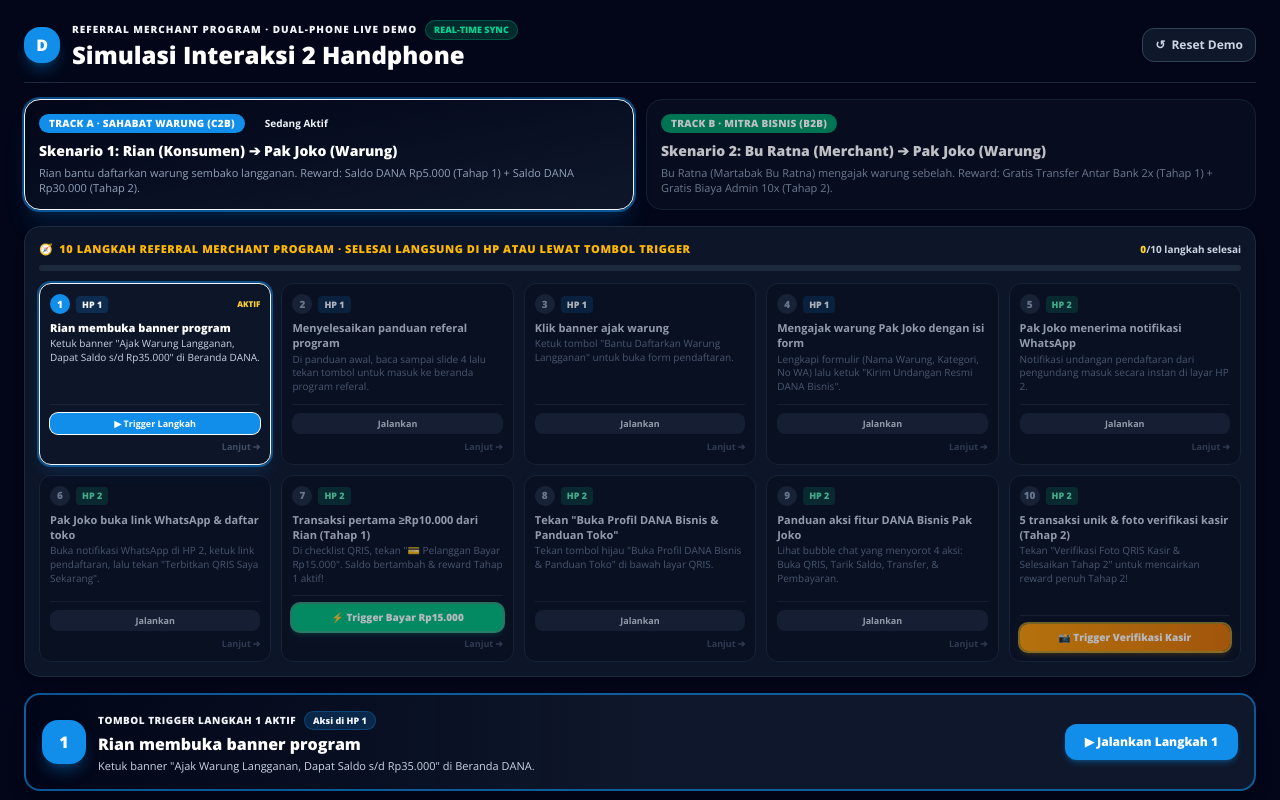
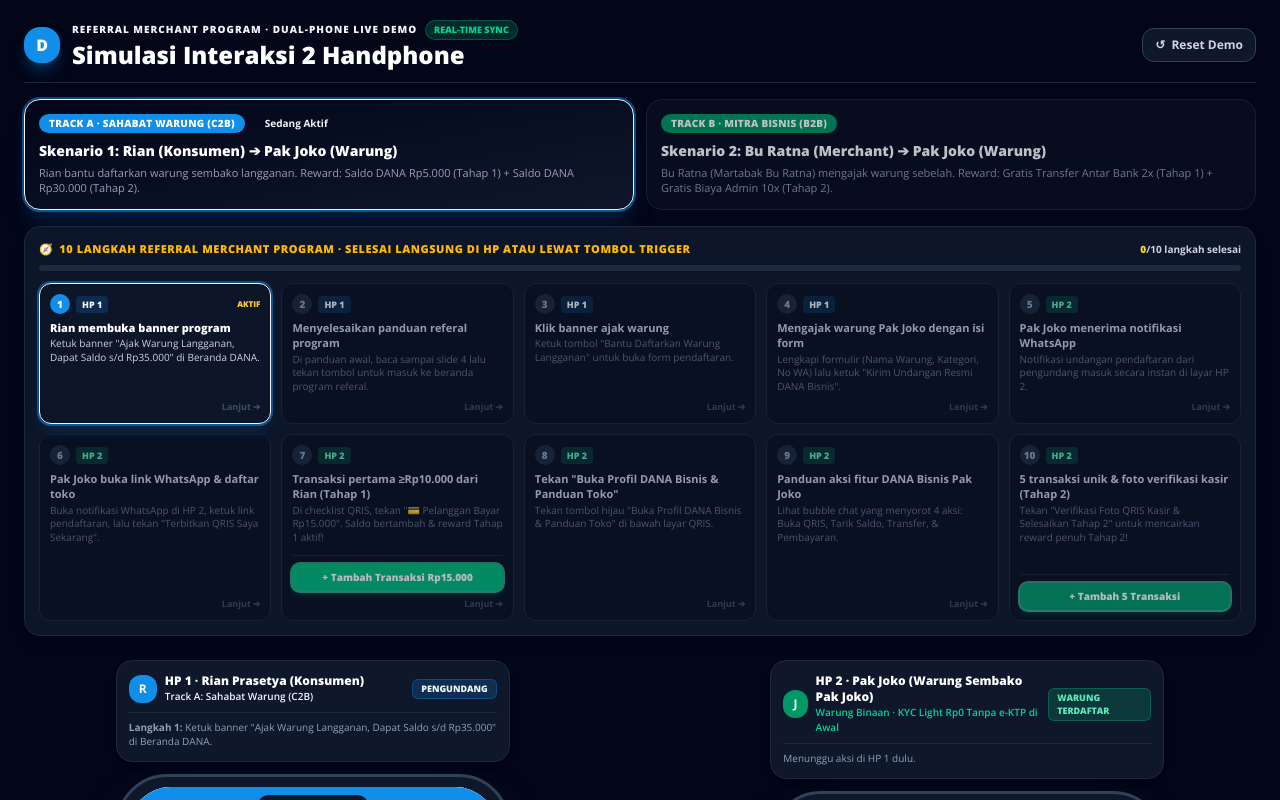
Before and after one commit to hafizhnjwn/dana-bisnis-referral, a React (Vite) app: page / in a window 1280 px wide. Shown: the top 800 px of the page. Built offline with nearby package versions, Linux system fonts and the light colour scheme.

Commit message:
fix: restrict buttons strictly to step 7 and 10 for adding transactions only

```diff
--- a/src/App.jsx
+++ b/src/App.jsx
@@ -10,7 +10,6 @@
   TIERS,
 } from './rewards.js';
 import screens, { WHATSAPP_NOTIFICATIONS, WhatsAppChatModal } from './screens.jsx';
-import { QrisCashierVerificationModal } from './hostApp.jsx';
 import { Icon } from './ui.jsx';
 
 /**
@@ -247,12 +246,9 @@
   // Scenario state: 'rian_joko' | 'ratna_joko'
   const [scenario, setScenario] = useState('rian_joko');
 
-  // Progres skenario: diisi oleh aksi nyata di kedua handphone atau tombol trigger.
+  // Progres skenario: diisi oleh aksi nyata di kedua handphone atau tombol trigger transaksi.
   const [progress, setProgress] = useState({});
   const mark = (id) => setProgress((p) => (p[id] ? p : { ...p, [id]: true }));
-
-  // Modal Verifikasi Meja Kasir global (Step 10)
-  const [showVerifyModalGlobal, setShowVerifyModalGlobal] = useState(false);
 
   // Penanda UI yang dikirim layar lewat patch(), mis. hasSeenAffiliateGuide.
   const [flags, setFlags] = useState({});
@@ -650,42 +646,9 @@
   const currentIndex = steps.findIndex((st) => !progress[st.id]);
   const currentStep = currentIndex === -1 ? null : steps[currentIndex];
 
-  /** Trigger langsung aksi per langkah (terutama Step 7 & Step 10) */
+  /** Trigger khusus untuk menambahkan transaksi (Step 7 dan Step 10) */
   const handleTriggerStep = (stepId) => {
-    switch (stepId) {
-      case 'open_hub':
-        go1('hub');
-        break;
-      case 'guide_done':
-        applyPatch({ hasSeenAffiliateGuide: true });
-        mark('guide_done');
-        go1('hub');
-        break;
-      case 'open_nominate':
-        go1('nominate');
-        break;
-      case 'invite_sent':
-        actions.nominate({
-          name: 'Warung Sembako Pak Joko',
-          category: 'Toko Kelontong',
-          phone: '081244098822',
-        });
-        break;
-      case 'wa_notif': {
-        const notif =
-          WHATSAPP_NOTIFICATIONS.find((n) => n.id === 'wa-invite-joko') ?? WHATSAPP_NOTIFICATIONS[0];
-        setWhatsappPush2({ ...notif, sender: user1.name });
-        mark('wa_notif');
-        break;
-      }
-      case 'open_invite':
-        actions.issueQris({
-          name: 'Warung Sembako Pak Joko',
-          category: 'Toko Kelontong',
-          location: 'Jl. Tebet Barat Dalam VIII No.12, Jakarta Selatan',
-        });
-        break;
-      case 'stage1_tx':
+    if (stepId === 'stage1_tx') {
       if (!merchant.issued) {
         setMerchant((m) => ({ ...m, issued: true }));
       }
@@ -693,23 +656,8 @@
         setScreen2('qris');
       }
       actions.receivePayment(15000);
-        break;
-      case 'open_bizprofile':
-        mark('open_bizprofile');
-        go2('bizprofile');
-        break;
-      case 'biz_guide':
-        actions.completeBizGuide();
-        go2('bizprofile');
-        break;
-      case 'stage2_verify':
-        if (screen2 !== 'bizprofile' && screen2 !== 'qris') {
-          setScreen2('bizprofile');
-        }
-        setShowVerifyModalGlobal(true);
-        break;
-      default:
-        break;
+    } else if (stepId === 'stage2_verify') {
+      actions.completeStage2();
     }
   };
 
@@ -779,16 +727,8 @@
           })}
         </div>
 
-        {/* Section 2: Step-by-step scenario progress (dijalankan langsung di kedua HP atau via tombol trigger) */}
+        {/* Section 2: Step-by-step scenario progress */}
         <ScenarioSteps steps={steps} progress={progress} onTriggerStep={handleTriggerStep} />
-
-        {/* Section 3: Active Step Trigger Banner (Highlighted Bar for Step 7, Step 10, etc.) */}
-        <ActiveStepTriggerBanner
-          currentStep={currentStep}
-          currentIndex={currentIndex}
-          onTriggerStep={handleTriggerStep}
-          onQuickCompleteStage2={() => actions.completeStage2()}
-        />
 
         {/* Dual Phone Showcase Side-by-Side */}
         <div className="mt-2 flex flex-col lg:flex-row items-center lg:items-start justify-center gap-8 xl:gap-14">
@@ -915,17 +855,6 @@
           </div>
         </div>
       </div>
-
-      {/* Global Cashier Verification Modal for Step 10 */}
-      <QrisCashierVerificationModal
-        isOpen={showVerifyModalGlobal}
-        onClose={() => setShowVerifyModalGlobal(false)}
-        onConfirm={() => {
-          actions.completeStage2();
-          setShowVerifyModalGlobal(false);
-        }}
-        merchant={merchant}
-      />
     </div>
   );
 }
@@ -1029,43 +958,35 @@
                 </p>
               </div>
 
-              {/* Action / Trigger Buttons directly inside the Step Box */}
+              {/* Tombol trigger HANYA untuk Step 7 dan Step 10 untuk menambahkan transaksi */}
+              {isStep7 && (
                 <div className="mt-2.5 pt-2 border-t border-slate-800/80">
-                {isStep7 ? (
                   <button
                     onClick={() => onTriggerStep('stage1_tx')}
                     className={`flex w-full items-center justify-center gap-1 rounded-lg py-1.5 px-2 text-[10px] font-black shadow-md transition active:scale-95 cursor-pointer ${
                       done
-                        ? 'bg-emerald-800/40 text-emerald-300 border border-emerald-500/30 hover:bg-emerald-800/60'
+                        ? 'bg-emerald-800/40 text-emerald-300 border border-emerald-500/30'
                         : 'bg-emerald-500 hover:bg-emerald-400 text-white ring-2 ring-emerald-300/60 shadow-emerald-500/30'
                     }`}
                   >
-                    {done ? '✓ Transaksi Rp15.000 Selesai' : '⚡ Trigger Bayar Rp15.000'}
+                    {done ? '✓ Transaksi Rp15.000 Masuk' : '+ Tambah Transaksi Rp15.000'}
                   </button>
-                ) : isStep10 ? (
+                </div>
+              )}
+
+              {isStep10 && (
+                <div className="mt-2.5 pt-2 border-t border-slate-800/80">
                   <button
                     onClick={() => onTriggerStep('stage2_verify')}
                     className={`flex w-full items-center justify-center gap-1 rounded-lg py-1.5 px-2 text-[10px] font-black shadow-md transition active:scale-95 cursor-pointer ${
                       done
-                        ? 'bg-emerald-800/40 text-emerald-300 border border-emerald-500/30 hover:bg-emerald-800/60'
-                        : 'bg-gradient-to-r from-amber-500 to-amber-600 hover:from-amber-400 hover:to-amber-500 text-white ring-2 ring-amber-300/60 shadow-amber-500/30'
+                        ? 'bg-emerald-800/40 text-emerald-300 border border-emerald-500/30'
+                        : 'bg-emerald-600 hover:bg-emerald-500 text-white ring-2 ring-emerald-300/60 shadow-emerald-500/30'
                     }`}
                   >
-                    {done ? '✓ Tahap 2 Selesai (Buka Foto)' : '📸 Trigger Verifikasi Kasir'}
+                    {done ? '✓ 5 Transaksi Selesai' : '+ Tambah 5 Transaksi'}
                   </button>
-                ) : (
-                  <button
-                    onClick={() => onTriggerStep(st.id)}
-                    className={`flex w-full items-center justify-center gap-1 rounded-lg py-1 px-1.5 text-[9px] font-bold transition active:scale-95 cursor-pointer ${
-                      done
-                        ? 'bg-slate-800/50 text-slate-400 border border-slate-700/40 hover:bg-slate-800 hover:text-slate-300'
-                        : active
-                          ? 'bg-dana-500 hover:bg-dana-400 text-white font-black shadow-xs ring-1 ring-dana-300/50'
-                          : 'bg-slate-800/80 hover:bg-slate-700 text-slate-300'
-                    }`}
-                  >
-                    {done ? 'Ulangi Langkah' : active ? '▶ Trigger Langkah' : 'Jalankan'}
-                  </button>
+                </div>
               )}
 
               {/* Step Flow Connector Arrow */}
@@ -1077,128 +998,8 @@
                 </div>
               )}
             </div>
-            </div>
           );
         })}
-      </div>
-    </div>
-  );
-}
-
-/**
- * Banner aktif di atas kedua handphone yang menyorot langkah saat ini beserta tombol trigger langsung.
- */
-function ActiveStepTriggerBanner({ currentStep, currentIndex, onTriggerStep, onQuickCompleteStage2 }) {
-  if (!currentStep) {
-    return (
-      <div className="rounded-2xl border border-emerald-500/40 bg-emerald-950/40 p-4 text-center">
-        <p className="text-sm font-black text-emerald-300">
-          🎉 Seluruh 10 Langkah Referral Merchant Program Berhasil Diselesaikan!
-        </p>
-        <p className="text-xs text-slate-300 mt-1">
-          Warung Sembako Pak Joko telah aktif menerima pembayaran QRIS, reward Tahap 1 &amp; Tahap 2 telah cair ke akun masing-masing.
-        </p>
-      </div>
-    );
-  }
-
-  const isStep7 = currentStep.id === 'stage1_tx';
-  const isStep10 = currentStep.id === 'stage2_verify';
-
-  return (
-    <div
-      className={`rounded-2xl border-2 p-4 shadow-xl transition-all ${
-        isStep7
-          ? 'border-emerald-400 bg-gradient-to-r from-emerald-950/95 via-slate-900 to-emerald-950/95 ring-2 ring-emerald-500/40'
-          : isStep10
-            ? 'border-amber-400 bg-gradient-to-r from-amber-950/95 via-slate-900 to-amber-950/95 ring-2 ring-amber-500/40'
-            : 'border-dana-500/60 bg-gradient-to-r from-dana-950/80 via-slate-900 to-slate-900'
-      }`}
-    >
-      <div className="flex flex-col md:flex-row items-center justify-between gap-4">
-        <div className="flex items-center gap-3 w-full md:w-auto">
-          <span
-            className={`flex h-11 w-11 shrink-0 items-center justify-center rounded-2xl text-white font-black text-base shadow-lg ${
-              isStep7
-                ? 'bg-emerald-500 shadow-emerald-500/30 animate-pulse'
-                : isStep10
-                  ? 'bg-amber-500 shadow-amber-500/30 animate-pulse'
-                  : 'bg-dana-500 shadow-dana-500/30'
-            }`}
-          >
-            {isStep7 ? '⚡7' : isStep10 ? '📸10' : `${currentIndex + 1}`}
-          </span>
-          <div className="flex-1">
-            <div className="flex flex-wrap items-center gap-2">
-              <span
-                className={`text-[10px] font-black uppercase tracking-wider ${
-                  isStep7 ? 'text-emerald-400' : isStep10 ? 'text-amber-400' : 'text-dana-400'
-                }`}
-              >
-                TOMBOL TRIGGER LANGKAH {currentIndex + 1} AKTIF
-              </span>
-              <span
-                className={`rounded-full px-2 py-0.5 text-[9px] font-black ${
-                  currentStep.phone === 1
-                    ? 'bg-dana-500/20 text-dana-300 border border-dana-500/30'
-                    : 'bg-emerald-500/20 text-emerald-300 border border-emerald-500/30'
-                }`}
-              >
-                Aksi di HP {currentStep.phone}
-              </span>
-              {isStep7 && (
-                <span className="rounded-full bg-emerald-500/30 text-emerald-300 text-[9px] font-bold px-2 py-0.5 border border-emerald-500/40">
-                  Nominal: Rp15.000 (&gt; Rp10.000)
-                </span>
-              )}
-              {isStep10 && (
-                <span className="rounded-full bg-amber-500/30 text-amber-300 text-[9px] font-bold px-2 py-0.5 border border-amber-500/40">
-                  5 Tx Unik + Meja Kasir
-                </span>
-              )}
-            </div>
-            <h3 className="text-sm sm:text-base font-black text-white mt-0.5">
-              {currentStep.title}
-            </h3>
-            <p className="text-[11px] text-slate-300 mt-0.5 leading-snug">
-              {currentStep.hint}
-            </p>
-          </div>
-        </div>
-
-        {/* Action Button(s) */}
-        <div className="flex flex-wrap items-center gap-2.5 w-full md:w-auto justify-end">
-          {isStep7 ? (
-            <button
-              onClick={() => onTriggerStep('stage1_tx')}
-              className="w-full md:w-auto flex items-center justify-center gap-2 rounded-xl bg-emerald-500 hover:bg-emerald-400 px-5 py-3 text-xs sm:text-sm font-black text-white shadow-lg shadow-emerald-500/40 active:scale-95 transition cursor-pointer"
-            >
-              💳 KLIK DI SINI: TRIGGER SELESAI TRANSAKSI RP15.000
-            </button>
-          ) : isStep10 ? (
-            <div className="flex flex-wrap items-center gap-2 w-full md:w-auto">
-              <button
-                onClick={() => onTriggerStep('stage2_verify')}
-                className="flex-1 md:flex-initial flex items-center justify-center gap-2 rounded-xl bg-gradient-to-r from-amber-500 to-amber-600 hover:from-amber-400 hover:to-amber-500 px-4 py-3 text-xs sm:text-sm font-black text-white shadow-lg shadow-amber-500/40 active:scale-95 transition cursor-pointer"
-              >
-                📸 Buka Modal Foto Kasir
-              </button>
-              <button
-                onClick={onQuickCompleteStage2}
-                className="flex-1 md:flex-initial flex items-center justify-center gap-2 rounded-xl bg-emerald-600 hover:bg-emerald-500 px-4 py-3 text-xs sm:text-sm font-black text-white shadow-md active:scale-95 transition cursor-pointer"
-              >
-                ⚡ Quick Trigger Selesai
-              </button>
-            </div>
-          ) : (
-            <button
-              onClick={() => onTriggerStep(currentStep.id)}
-              className="w-full md:w-auto flex items-center justify-center gap-2 rounded-xl bg-dana-500 hover:bg-dana-400 px-5 py-2.5 text-xs font-black text-white shadow-md shadow-dana-500/30 active:scale-95 transition cursor-pointer"
-            >
-              ▶ Jalankan Langkah {currentIndex + 1}
-            </button>
-          )}
-        </div>
       </div>
     </div>
   );
--- a/src/hostApp.jsx
+++ b/src/hostApp.jsx
@@ -1035,7 +1035,7 @@
                     onClick={() => receivePayment(15000)}
                     className="mt-2.5 flex w-full items-center justify-center gap-1.5 rounded-xl bg-emerald-600 hover:bg-emerald-500 py-2.5 text-xs font-black text-white shadow-md active:scale-98 transition cursor-pointer"
                   >
-                    ⚡ Trigger Step 7: Transaksi Pertama Rp15.000
+                    + Tambah Transaksi Rp15.000
                   </button>
                 )}
               </div>
@@ -1074,12 +1074,12 @@
                     : 'Kumpulkan 5 transaksi unik dari pembeli berbeda & verifikasi foto QRIS terpajang di kasir warung.'}
                 </p>
 
-                {!stage2Done && (
+                {!stage2Done && completeStage2 && (
                   <button
-                    onClick={() => setShowVerifyModal(true)}
-                    className="mt-2.5 flex w-full items-center justify-center gap-1.5 rounded-xl bg-gradient-to-r from-amber-500 to-amber-600 hover:from-amber-400 hover:to-amber-500 py-2.5 text-xs font-black text-white shadow-md active:scale-98 transition cursor-pointer"
+                    onClick={() => completeStage2()}
+                    className="mt-2.5 flex w-full items-center justify-center gap-1.5 rounded-xl bg-emerald-600 hover:bg-emerald-500 py-2.5 text-xs font-black text-white shadow-md active:scale-98 transition cursor-pointer"
                   >
-                    📸 Trigger Step 10: Verifikasi Foto Kasir &amp; Selesaikan Tahap 2
+                    + Tambah 5 Transaksi
                   </button>
                 )}
               </div>
--- a/src/screens.jsx
+++ b/src/screens.jsx
@@ -1807,48 +1807,50 @@
           </div>
         </div>
 
-        {/* Prominent Step 7 Trigger Card */}
+        {/* Step 7: Tambah Transaksi Pertama */}
         {!isPaid && (
           <div className="rounded-2xl border-2 border-emerald-500 bg-emerald-50 p-3.5 shadow-md text-slate-900">
             <div className="flex items-center justify-between">
               <span className="text-[10px] font-black uppercase tracking-wider text-emerald-900">
-                ⚡ TOMBOL TRIGGER STEP 7
+                Langkah 7: Transaksi Pertama
               </span>
               <span className="rounded-full bg-emerald-600 px-2 py-0.5 text-[9px] font-extrabold text-white">
-                +Rp15.000 (&gt; Rp10.000)
+                Rp15.000
               </span>
             </div>
             <p className="mt-1 text-[11px] leading-snug text-emerald-800">
-              Tekan tombol di bawah untuk menyimulasikan transaksi pertama dari Rian sebesar Rp15.000. Saldo bertambah &amp; Hadiah Tahap 1 cair!
+              Simulasikan transaksi pertama dari Rian untuk menambah Saldo DANA Bisnis Pak Joko &amp; mengaktifkan Reward Tahap 1.
             </p>
             <button
               onClick={() => receivePayment(15000)}
               className="mt-2.5 flex w-full items-center justify-center gap-2 rounded-xl bg-emerald-600 hover:bg-emerald-500 py-3 text-xs font-black text-white shadow-md active:scale-98 transition cursor-pointer"
             >
-              💳 Trigger Selesai Transaksi: Bayar Rp15.000
+              + Tambah Transaksi Rp15.000
             </button>
           </div>
         )}
 
-        {/* Prominent Step 10 Trigger Card */}
+        {/* Step 10: Tambah 5 Transaksi */}
         {isPaid && !stage2Done && (
-          <div className="rounded-2xl border-2 border-amber-500 bg-amber-50 p-3.5 shadow-md text-slate-900">
+          <div className="rounded-2xl border-2 border-emerald-500 bg-emerald-50 p-3.5 shadow-md text-slate-900">
             <div className="flex items-center justify-between">
-              <span className="text-[10px] font-black uppercase tracking-wider text-amber-900">
-                📸 TOMBOL TRIGGER STEP 10
+              <span className="text-[10px] font-black uppercase tracking-wider text-emerald-900">
+                Langkah 10: Target Transaksi
               </span>
-              <span className="rounded-full bg-amber-500 px-2 py-0.5 text-[9px] font-extrabold text-white">
-                5 Tx + Meja Kasir
+              <span className="rounded-full bg-emerald-600 px-2 py-0.5 text-[9px] font-extrabold text-white">
+                5 Transaksi
               </span>
             </div>
-            <p className="mt-1 text-[11px] leading-snug text-amber-800">
-              Verifikasi foto stiker QRIS di meja kasir warung Pak Joko untuk klaim Hadiah Tahap 2.
+            <p className="mt-1 text-[11px] leading-snug text-emerald-800">
+              Simulasikan 5 transaksi pembeli unik untuk memenuhi syarat pencairan penuh Reward Tahap 2.
             </p>
             <button
-              onClick={() => setShowVerifyModal(true)}
-              className="mt-2.5 flex w-full items-center justify-center gap-2 rounded-xl bg-gradient-to-r from-amber-500 to-amber-600 hover:from-amber-400 hover:to-amber-500 py-3 text-xs font-black text-white shadow-md active:scale-98 transition cursor-pointer"
+              onClick={() => {
+                if (completeStage2) completeStage2();
+              }}
+              className="mt-2.5 flex w-full items-center justify-center gap-2 rounded-xl bg-emerald-600 hover:bg-emerald-500 py-3 text-xs font-black text-white shadow-md active:scale-98 transition cursor-pointer"
             >
-              📸 Trigger Verifikasi Foto Kasir &amp; Klaim Tahap 2
+              + Tambah 5 Transaksi
             </button>
           </div>
         )}
```
Lines whose indentation alone changed are shown as unchanged.
